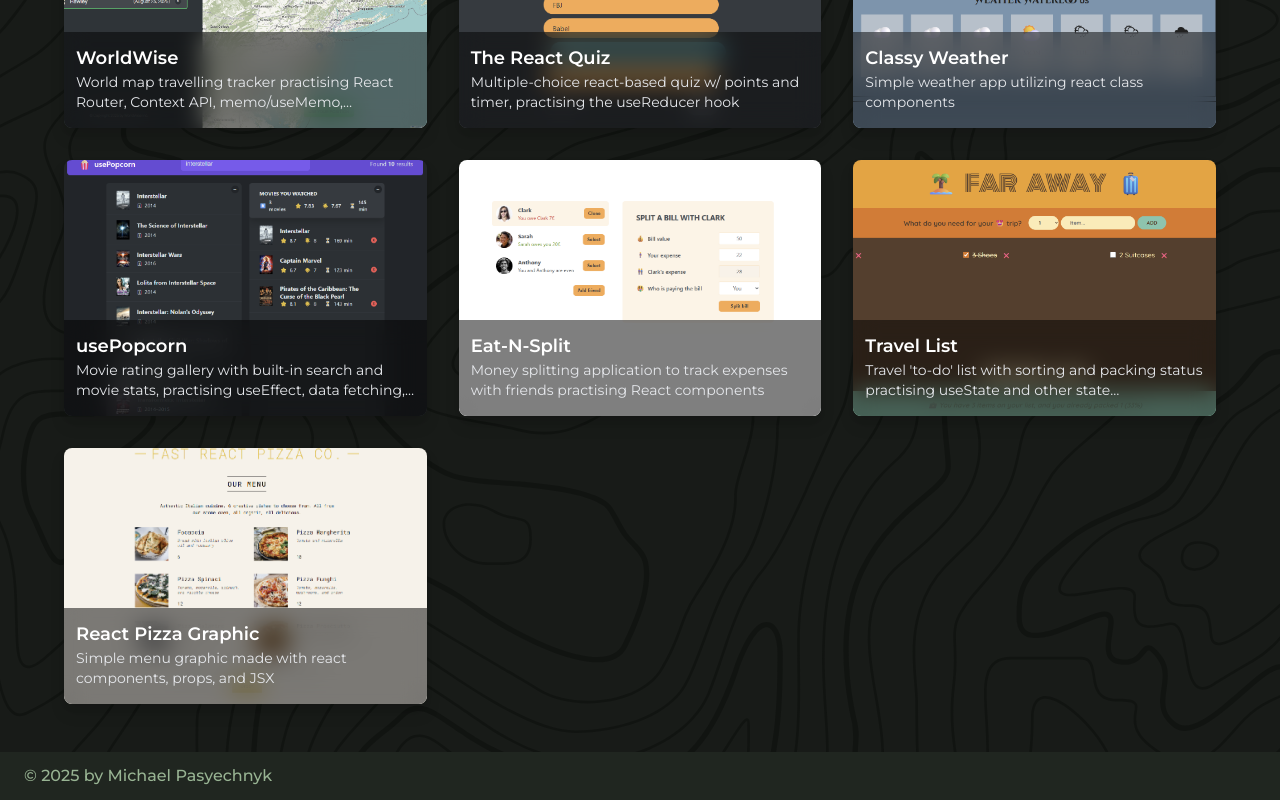
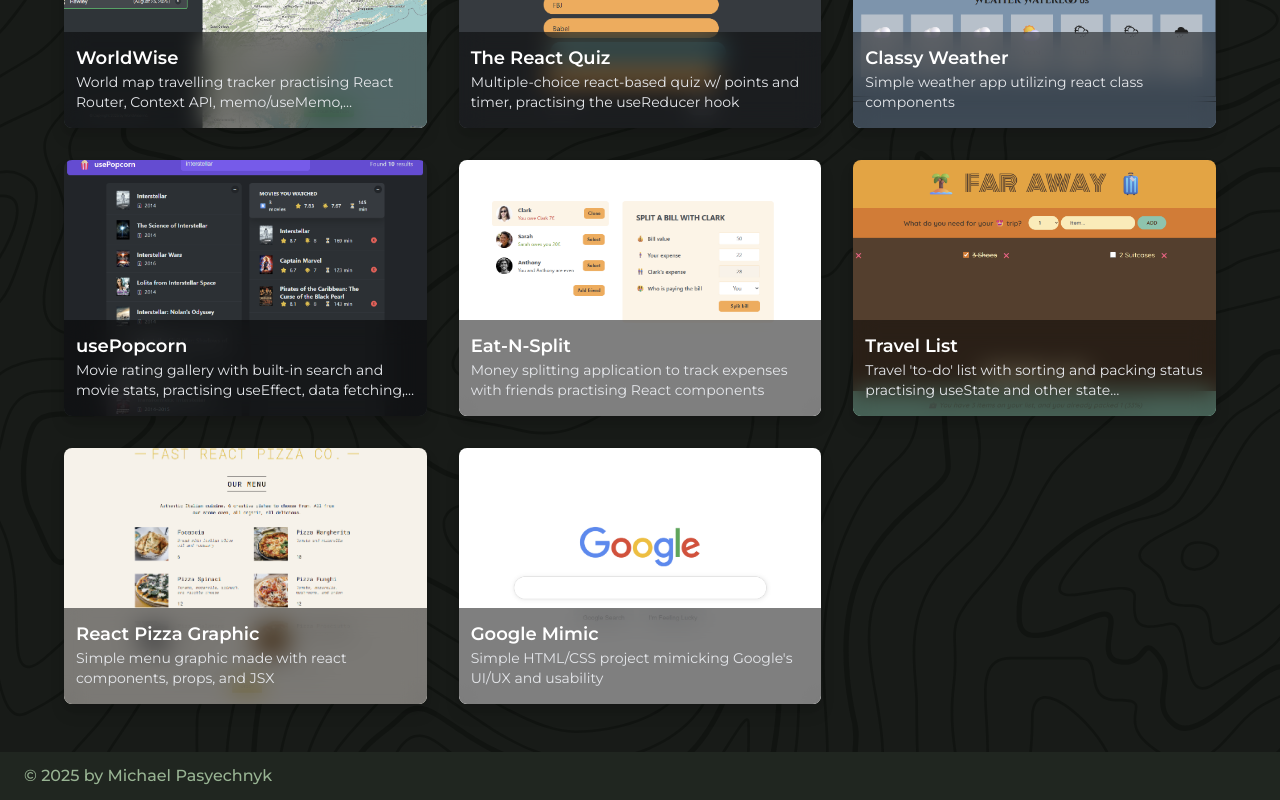
Before and after one commit to mic77pas/mp-portfolio, a Next.js app: page /projects in a window 1280 px wide. Shown: the part 776-1576 px from the top of the page. Built offline with nearby package versions, Linux system fonts and the light colour scheme.

Commit message:
Projects content updated

```diff
--- a/app/projects/ClientPage.js
+++ b/app/projects/ClientPage.js
@@ -113,7 +113,15 @@ const projects = [
     gif: "https://github.com/user-attachments/assets/6576e93c-5790-4168-8392-d05318becbff",
     github: "https://github.com/mic77pas/ReactApps",
   },
-
+  {
+    id: 11,
+    title: "Google Mimic",
+    description:
+      "Simple HTML/CSS project mimicking Google's UI/UX and usability",
+    image: "/projects/google.png",
+    gif: "/projects/google.gif",
+    github: "https://github.com/mic77pas/CS50-WebProjects",
+  },
   // add more projects...
 ];
 
@@ -215,6 +223,7 @@ export default function Page() {
                   className="rounded-lg mb-2 object-cover w-full"
                   width={800}
                   height={400}
+                  unoptimized={true}
                   onLoad={() => setLoadingGif(false)}
                 />
               </div>
```
Also changed, not shown: public/projects/google.gif (added), public/projects/google.png (added).
